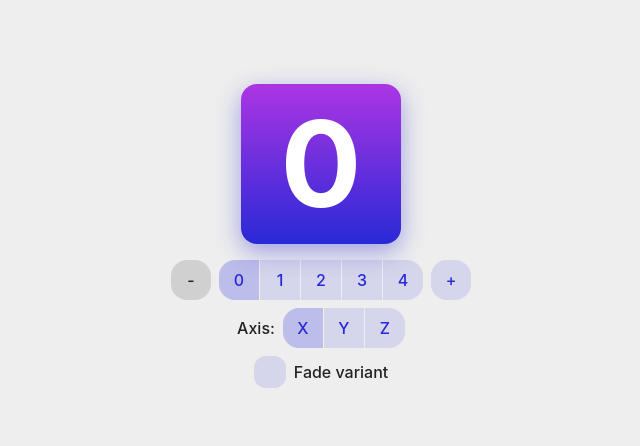
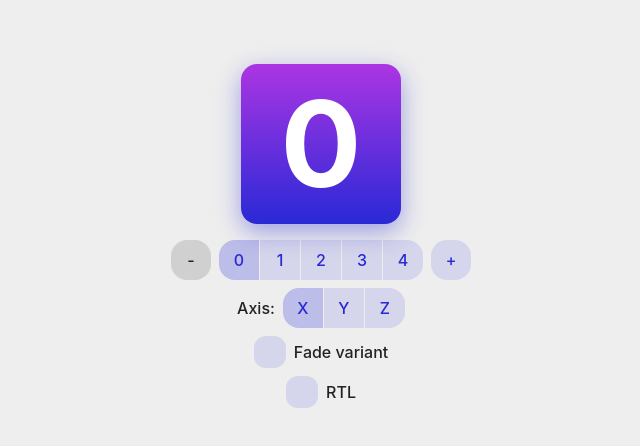
Before and after one commit to TheOmer77/the-motion-thingy, a React (Vite) app: page / in a window 1280 px wide. Shown: the part 164-610 px from the top of the page, without its empty margins (319-959 px from the left). Built offline with nearby package versions, Linux system fonts and the light colour scheme.

Commit message:
Add RTL toggle

```diff
--- a/src/App.tsx
+++ b/src/App.tsx
@@ -1,6 +1,7 @@
 import { useState } from 'react';
 
 import SharedAxis from './components/SharedAxis';
+import useRtl from './hooks/useRtl';
 import { Axis } from './types/SharedAxis';
 
 const steps = [...Array(5)].map((_, index) => (
@@ -18,7 +19,8 @@ const axisValues: { label: string; value: Axis }[] = [
 const App = () => {
   const [step, setStep] = useState(0),
     [axis, setAxis] = useState<Axis>('x'),
-    [fadeVariant, setFadeVariant] = useState(false);
+    [fadeVariant, setFadeVariant] = useState(false),
+    [rtl, setRtl] = useRtl();
 
   return (
     <>
@@ -82,6 +84,16 @@ const App = () => {
           </button>
           <span className='title'>Fade variant</span>
         </div>
+        <div className='control-line gap-0.5'>
+          <button
+            className='small'
+            aria-pressed={rtl}
+            onClick={() => setRtl((prev: boolean) => !prev)}
+          >
+            {rtl ? '✓' : ' '}
+          </button>
+          <span className='title'>RTL</span>
+        </div>
       </div>
     </>
   );
--- /dev/null
+++ b/src/hooks/useRtl.ts
@@ -0,0 +1,13 @@
+import { useState, useEffect } from 'react';
+
+const useRtl = () => {
+  const [rtl, setRtl] = useState<boolean>(document.dir === 'rtl');
+
+  useEffect(() => {
+    document.dir = rtl ? 'rtl' : 'ltr';
+  }, [rtl]);
+
+  return [rtl, setRtl] as const;
+};
+
+export default useRtl;
```
